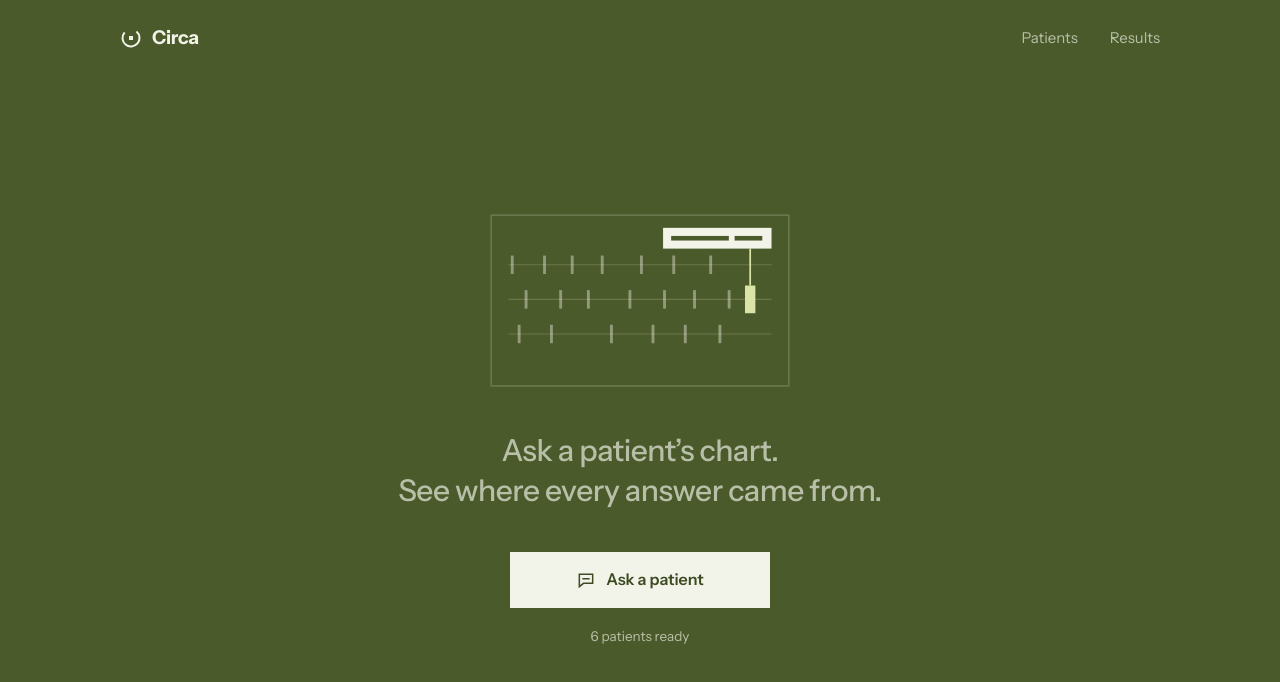
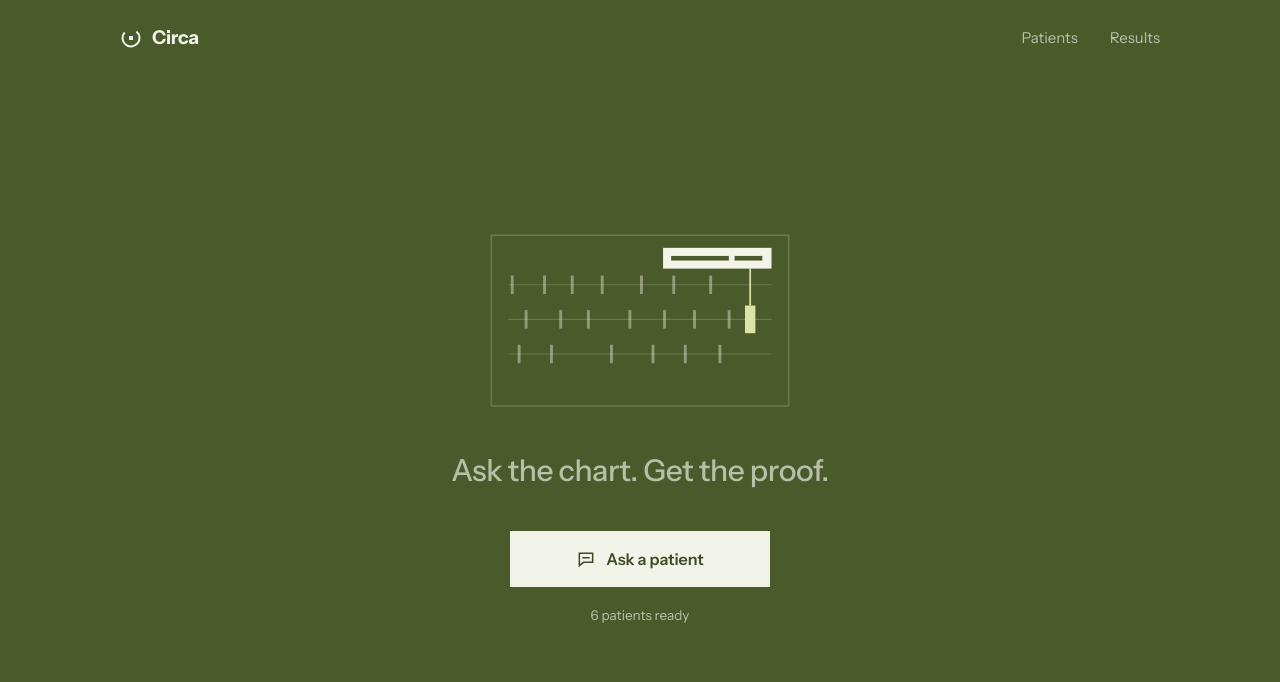
Before and after one commit to milanpatel98/circa, a React (Vite) app in the folder web/: page / in a window 1280 px wide. Shown: the top 682 px of the page. Built offline with nearby package versions, Linux system fonts and the light colour scheme.

Commit message:
Home: shorter line

```diff
--- a/web/src/App.jsx
+++ b/web/src/App.jsx
@@ -211,7 +211,7 @@ function Home({ meta }) {
       <Nav dark />
       <div className="home-center">
         <Drawing />
-        <h1>Ask a patient’s chart.<br />See where every answer came from.</h1>
+        <h1>Ask the chart. Get the proof.</h1>
         <a className="btn light big home-btn" href="#/patients"><Icon d={I.ask} />Ask a patient</a>
         <p className="home-note">{meta.patients.length} patients ready</p>
       </div>
```
